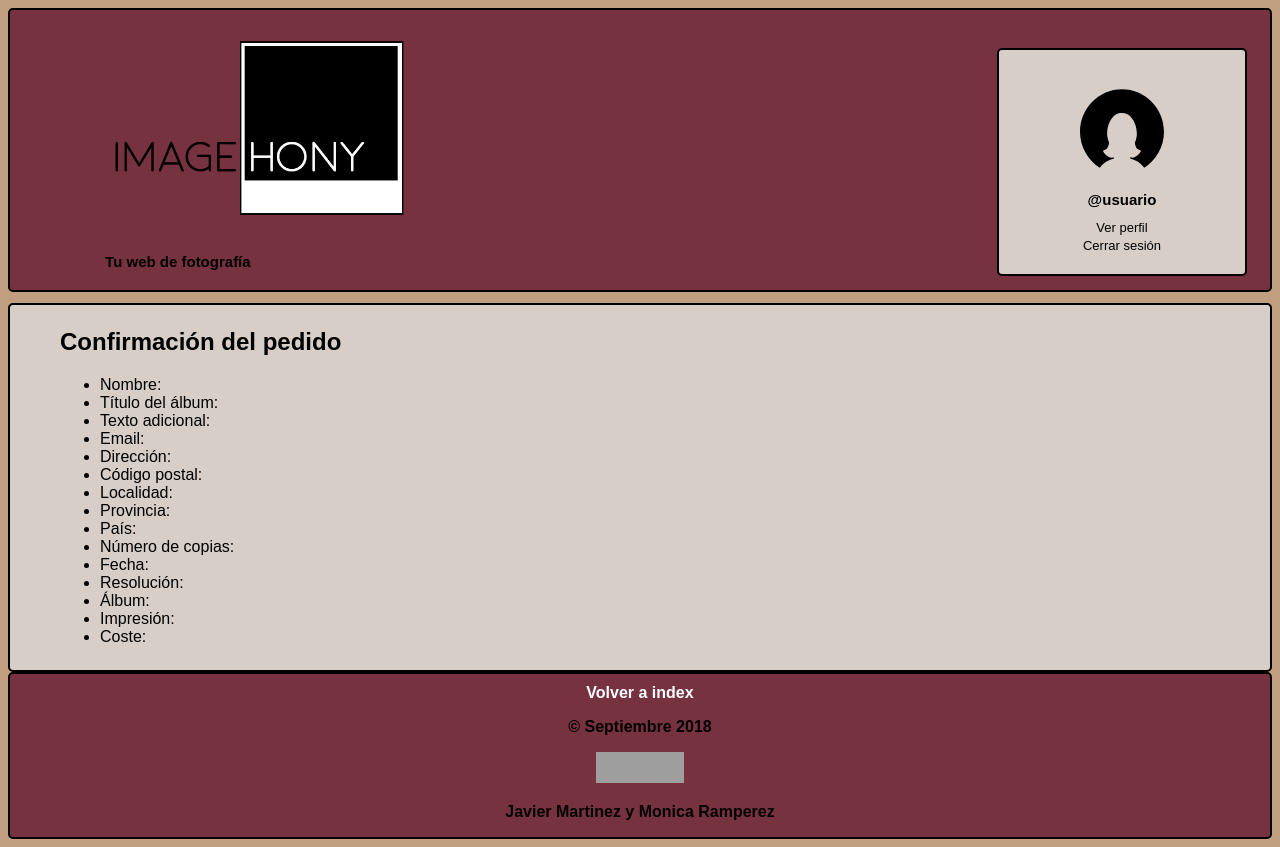
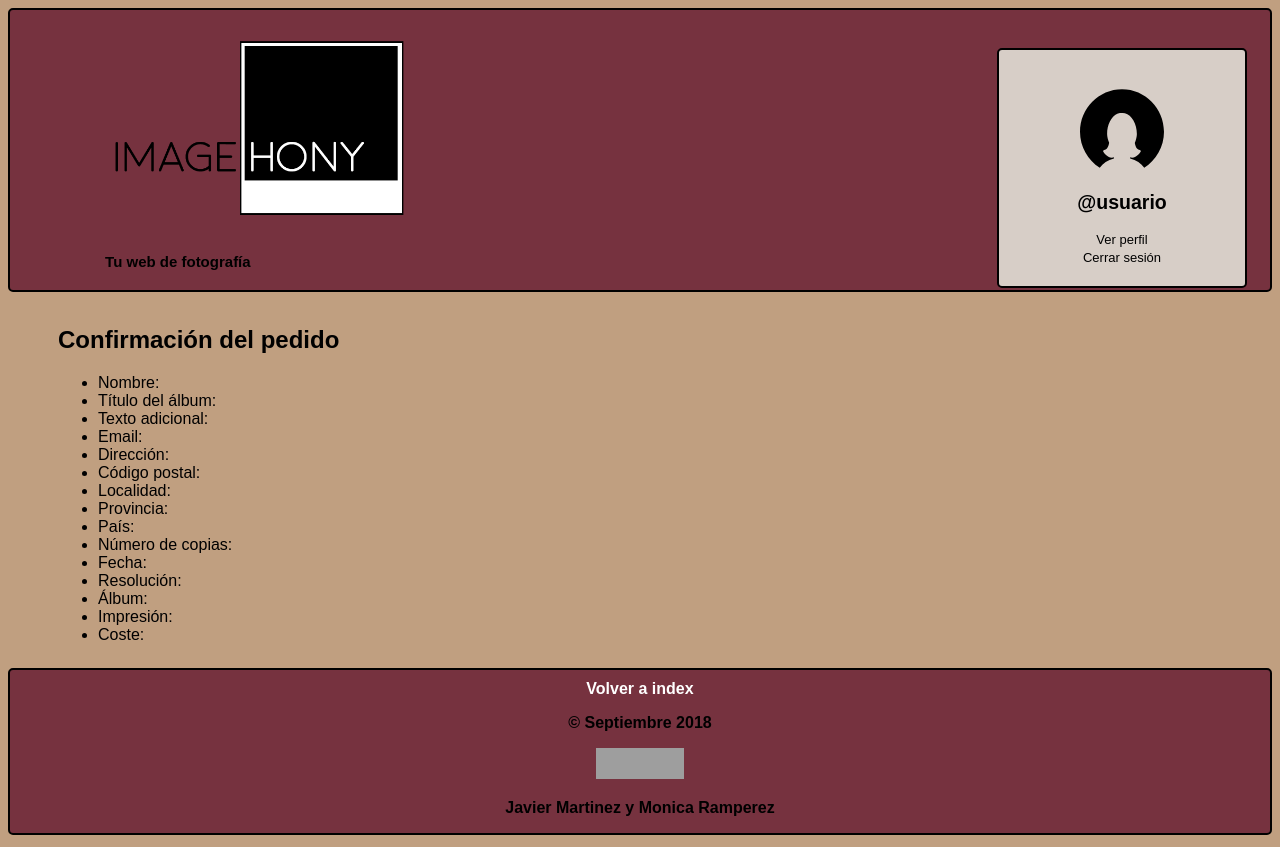
Before and after one commit to Javorr/DAW, a PHP site: page /recibiralbum.html in a window 1280 px wide. Run offline with PHP 8.4, Linux system fonts and the light colour scheme; grey boxes are pictures that could not be loaded.

Commit message:
Retoques

```diff
--- a/practica1/detallefoto.html
+++ b/practica1/detallefoto.html
@@ -32,7 +32,7 @@
             <figure>
               <a href="usuario.html"><img src='icon.svg' alt="Foto del usuario" style="width:80%"></a>
             </figure>
-            <h2 id="ti">@usuario</h2>
+            <a href="usuario.html"><h2>@usuario</h2></a>
             <a href="usuario.html">Ver perfil</a><br>
             <a href="index.html">Cerrar sesión</a>
         </div>
--- a/practica1/estilos.css
+++ b/practica1/estilos.css
@@ -105,14 +105,6 @@ body>section{
     padding: 20px;
 		border-radius: 5px;
 		border: 2px solid black;
-}
-
-
-body>section#album{
-  padding: 3px 50px 8px 50px;
-	background: #D7CEC7;
-	border-radius: 5px;
-	border: 2px solid black;
 }
 
 body>section>form{
--- a/practica1/recibiralbum.html
+++ b/practica1/recibiralbum.html
@@ -25,7 +25,7 @@
                 <figure>
                   <a href="usuario.html"><img src='icon.svg' alt="Foto del usuario" style="width:80%"></a>
                 </figure>
-                <h2 id="ti">@usuario</h2>
+                <a href="usuario.html"><h2>@usuario</h2></a>
                 <a href="usuario.html">Ver perfil</a><br>
                 <a href="index.html">Cerrar sesión</a>
             </div>
--- a/practica1/solicitaralbum.html
+++ b/practica1/solicitaralbum.html
@@ -25,7 +25,7 @@
             <figure>
               <a href="usuario.html"><img src='icon.svg' alt="Foto del usuario" style="width:80%"></a>
             </figure>
-            <h2 id="ti">@usuario</h2>
+            <a href="usuario.html"><h2>@usuario</h2></a>
             <a href="usuario.html">Ver perfil</a><br>
             <a href="index.html">Cerrar sesión</a>
         </div>
--- a/practica1/usuario.html
+++ b/practica1/usuario.html
@@ -33,7 +33,7 @@
                 <figure>
                   <a href="usuario.html"><img src='icon.svg' alt="Foto del usuario" style="width:80%"></a>
                 </figure>
-                <h2 id="ti">@usuario</h2>
+                <a href="usuario.html"><h2>@usuario</h2></a>
                 <a href="usuario.html">Ver perfil</a><br>
                 <a href="index.html">Cerrar sesión</a>
             </div>
```
